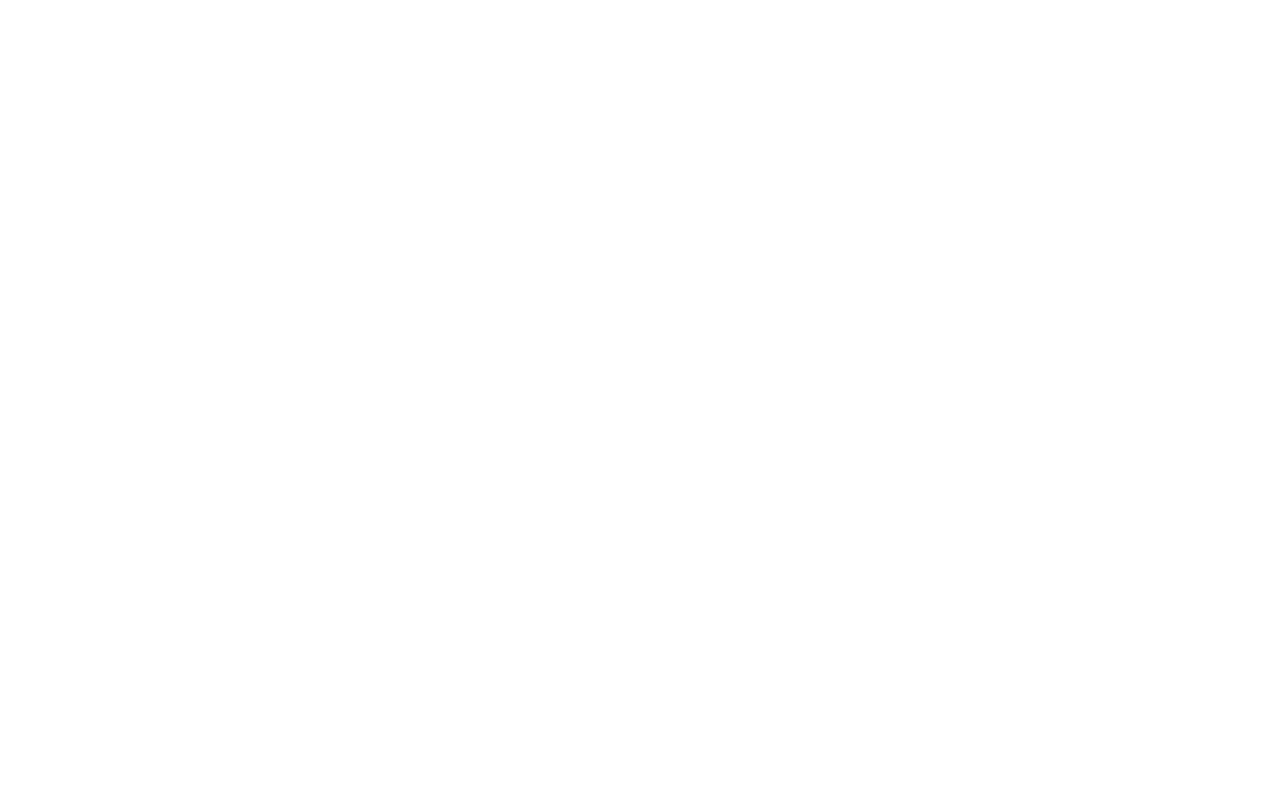
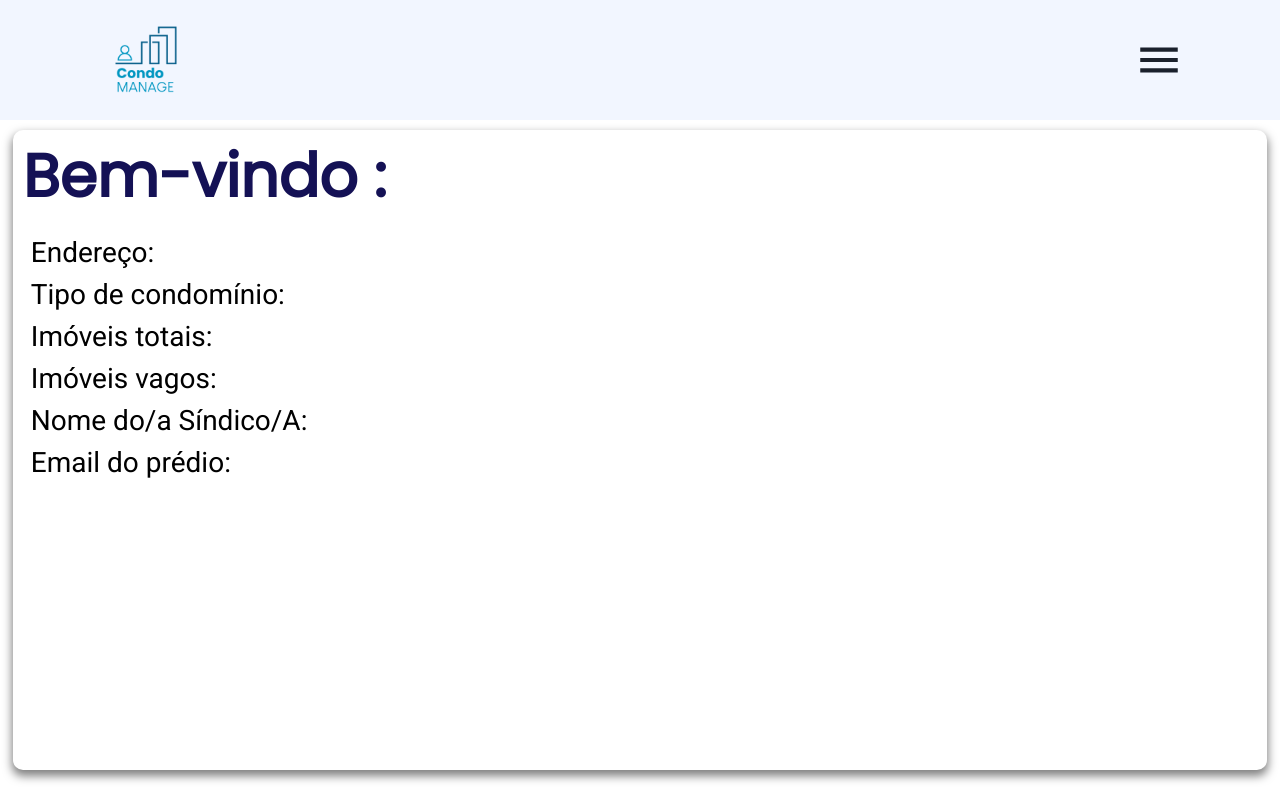
Before and after one commit to omarcolombari/condomanage, a React (Create React App) app: page / in a window 1280 px wide. Built offline with nearby package versions, Linux system fonts and the light colour scheme.

Commit message:
feature:page_dashboardUser

```diff
--- a/src/App.js
+++ b/src/App.js
@@ -1,8 +1,13 @@
 import { ChakraProvider } from "@chakra-ui/react";
+import CustomTheme from "./Style/Theme";
+import "@fontsource/poppins";
+import "@fontsource/roboto";
+import DashboardUser from "./Pages/DashboardUser";
 
 function App() {
   return (
-    <ChakraProvider>
+    <ChakraProvider theme={CustomTheme}>
+      <DashboardUser></DashboardUser>
     </ChakraProvider>
   )
 }
--- a/src/Components/Dashboard/index.jsx
+++ b/src/Components/Dashboard/index.jsx
@@ -9,13 +9,12 @@ const Dashboard = ({ user }) => {
         boxShadow="0px 5px 10px 1px rgba(0,0,0,0.5)">
             <Heading ml="10px" mt="10px" mb="20px" variant="title1" fontSize={["18px","24px","60px"]}>Bem-vindo : {/*user.answerable*/}</Heading>
             <Box>
-                <Text ml="18px" variant="text2" fontSize={["14px","18px","28px"]} fontWeight="light">Nome:{/*user.name*/}</Text>
-                <Text ml="18px" variant="text2" fontSize={["14px","18px","28px"]} fontWeight="light">Endereço:{/*user.adress*/}</Text>
-                <Text ml="18px" variant="text2" fontSize={["14px","18px","28px"]} fontWeight="light">Tipo de condomínio: {/*user.name*/}</Text>
-                <Text ml="18px" variant="text2" fontSize={["14px","18px","28px"]} fontWeight="light">Imóveis totais:{/*user.properties*/}</Text>
-                <Text ml="18px" variant="text2" fontSize={["14px","18px","28px"]} fontWeight="light">Imóveis vagos: {/*(user.properties - tenants.length)*/}</Text>
-                <Text ml="18px" variant="text2" fontSize={["14px","18px","28px"]} fontWeight="light">Nome do/a Síndico/A: {/*user.answerable*/}</Text>
-                <Text ml="18px" variant="text2" fontSize={["14px","18px","28px"]} fontWeight="light">Email do prédio: {/*user.email*/}</Text>
+                <Text ml="18px" variant="text1" fontSize={["14px","18px","28px"]} fontWeight="light">Endereço:{/*user.adress*/}</Text>
+                <Text ml="18px" variant="text1" fontSize={["14px","18px","28px"]} fontWeight="light">Tipo de condomínio: {/*user.name*/}</Text>
+                <Text ml="18px" variant="text1" fontSize={["14px","18px","28px"]} fontWeight="light">Imóveis totais:{/*user.properties*/}</Text>
+                <Text ml="18px" variant="text1" fontSize={["14px","18px","28px"]} fontWeight="light">Imóveis vagos: {/*(user.properties - tenants.length)*/}</Text>
+                <Text ml="18px" variant="text1" fontSize={["14px","18px","28px"]} fontWeight="light">Nome do/a Síndico/A: {/*user.answerable*/}</Text>
+                <Text ml="18px" variant="text1" fontSize={["14px","18px","28px"]} fontWeight="light">Email do prédio: {/*user.email*/}</Text>
             </Box>
         </Box>
     )
--- a/src/Components/DropDrawer/index.jsx
+++ b/src/Components/DropDrawer/index.jsx
@@ -9,7 +9,6 @@ import {
     DrawerCloseButton,
   } from '@chakra-ui/react'
 import NavList from "../NavList";
-
 const DropDrawer = ({ user,isOpen,onClose,btnRefDrawer }) => {
     return (
         <Drawer
@@ -26,7 +25,7 @@ const DropDrawer = ({ user,isOpen,onClose,btnRefDrawer }) => {
                 flexDir="column"
                 justifyContent="space-around"
                 alignItems="center">
-                <DrawerCloseButton variant="default"/>
+                <DrawerCloseButton />
                 <DrawerHeader>
                     {user === undefined?
                         <Box w="200px" h="200px" borderRadius="50%" bg="grey" d="flex" justifyContent="center" alignItems="center">Adicione uma foto</Box>:
--- a/src/Components/NavList/index.jsx
+++ b/src/Components/NavList/index.jsx
@@ -10,32 +10,32 @@ const NavList = () => {
             flexDir="column"
             alignItems="center">
             <ListItem>
-                <Heading variant="title5" cursor="pointer" fontSize={["24px","24px","36px"]} fontWeight="semibold" onClick={()=>history.push("/dashboard")}>
+                <Heading variant="title5" cursor="pointer" fontSize={["24px","24px","36px"]} onClick={()=>history.push("/dashboard")}>
                     Inicio
                 </Heading>
             </ListItem>
             <ListItem>
-                <Heading variant="title5" cursor="pointer" fontSize={["24px","24px","36px"]} fontWeight="semibold" onClick={()=>history.push("/tenants")}>
+                <Heading variant="title5" cursor="pointer" fontSize={["24px","24px","36px"]} onClick={()=>history.push("/tenants")}>
                     Inquilinos
                 </Heading>
             </ListItem>
             <ListItem>
-                <Heading variant="title5" cursor="pointer" fontSize={["24px","24px","36px"]} fontWeight="semibold" onClick={()=>history.push("/finances")}>
+                <Heading variant="title5" cursor="pointer" fontSize={["24px","24px","36px"]} onClick={()=>history.push("/finances")}>
                     Financeiro
                 </Heading>
             </ListItem>
             <ListItem>
-                <Heading variant="title5" cursor="pointer" fontSize={["24px","24px","36px"]} fontWeight="semibold" onClick={()=>history.push("/requires")}>
+                <Heading variant="title5" cursor="pointer" fontSize={["24px","24px","36px"]} onClick={()=>history.push("/requires")}>
                     Demandas
                 </Heading>
             </ListItem>
             <ListItem>
-                <Heading variant="title5" cursor="pointer" fontSize={["24px","24px","36px"]} fontWeight="semibold" onClick={()=>history.push("/settings")}>
+                <Heading variant="title5" cursor="pointer" fontSize={["24px","24px","36px"]} onClick={()=>history.push("/settings")}>
                     Alterações
                 </Heading>
             </ListItem>
             <ListItem>
-                <Heading variant="title5" cursor="pointer" fontSize={["24px","24px","36px"]} fontWeight="semibold">
+                <Heading variant="title5" cursor="pointer" fontSize={["24px","24px","36px"]}>
                     Sair
                 </Heading>
             </ListItem>
--- /dev/null
+++ b/src/Style/Theme/index.jsx
@@ -0,0 +1,56 @@
+import { extendTheme } from "@chakra-ui/react";
+
+const CustomTheme = extendTheme({
+    color: {
+        color_60:"#ffffff",
+        color_30:"#c5e8fb",
+        color_10:"#141155",
+        grey_1:"#00a5ae",
+        grey_2:"#f2f6ff",
+    },
+    fonts: {
+        heading: 'Poppins',
+        body: 'Roboto',
+    },
+    components: {
+        Heading: {
+            variants: {
+                /*  Import { Heading } from "@chakra-ui/react"
+                    <Heading variants="title2"></Heading>   */
+                title1: { color:"#141155",fontStyle: "regular",fontWeight: "semibold" },
+                title2: { color:"#00a5ae",fontStyle: "regular",fontWeight: "semibold" },
+                title3: { color:"#000000",fontStyle: "regular",fontWeight: "light" },
+                title4: { color:"#000000",fontStyle: "regular",fontWeight: "bold" },
+                title5: { color:"#ffffff",fontStyle: "regular",fontWeight: "light" },
+            }
+        },
+        Text: {
+            variants: {
+                /*  Import { Text } from "@chakra-ui/react"
+                    <Text variants="text2"></Text>     */
+                text1: { color:"#000000",fontStyle: "regular",fontWeight: "light" },
+                text2: { color:"#ffffff",fontStyle: "regular",fontWeight: "semibold" }
+            }
+        },
+        Button: {
+                /*  Import { Button } from "@chakra-ui/react"
+                    <Button variants="default"></Button>    */
+            variants: {
+                default: {
+                    bg:"#00a5ae",
+                    color:"#ffffff",
+                    borderRadius:"4px",
+                    _hover:{
+                        bg:"#c5e8fb",
+                        color:"#141155",
+                    },
+                    _focus:{
+                        boxShadow:"none"
+                    }
+                }
+            }
+        }
+    },
+})
+
+export default CustomTheme;
```
